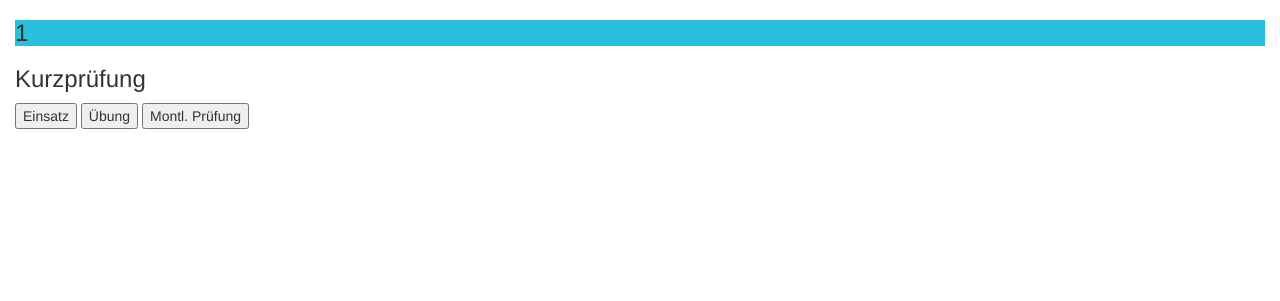
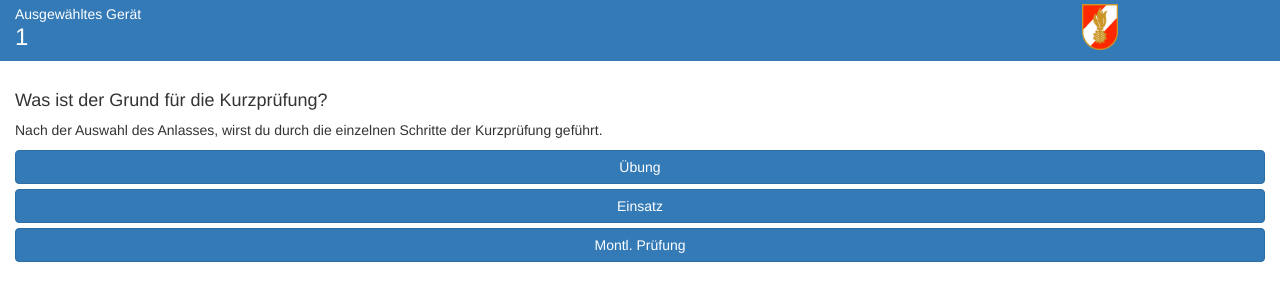
Before and after one commit to SeppUnterwurzacher/ats_app, a Flask app: page /auswahl/1 in a window 1280 px wide. Shown: the top 301 px of the page. Run offline with Flask 2, Linux system fonts and the light colour scheme; some libraries are stand-ins or nearby versions.

Commit message:
Bootstrap eingeführt

```diff
--- /dev/null
+++ b/app/static/css/main.css
@@ -0,0 +1,3 @@
+.ps {
+    margin: 0.8em
+}
--- a/app/templates/auswahl.html
+++ b/app/templates/auswahl.html
@@ -1,13 +1,23 @@
 {% extends "base.html" %}
 
 {% block info%}
-<h1>Menü</h1>
-<p>hier kommen die buttons</p>
+    <h1>Menü</h1>
+    <p>hier kommen die buttons</p>
 {% endblock %}
 
 {% block input%}
-<h3>Kurzprüfung</h3>
-<button type="button" onClick="location.href='{{ url_for('kpstand', geraet=geraet, grund='Einsatz') }}'">Einsatz</button>
-<button type="button" onClick="location.href='{{ url_for('kpstand', geraet=geraet, grund='Uebung') }}'">Übung</button>
-<button type="button" onClick="location.href='{{ url_for('kpstand', geraet=geraet, grund='Tourlich') }}'">Montl. Prüfung</button>
+    <br>
+    <div class="row">
+        <div class="col-xs-12">
+            <h4>Was ist der Grund für die Kurzprüfung?</h4>
+            <p>Nach der Auswahl des Anlasses, wirst du durch die einzelnen Schritte der Kurzprüfung geführt.</p>
+        </div>
+    </div>
+    <div class="row">
+        <div class="col-xs-12">
+            <button type="button" class="btn btn-primary btn-block" onClick="location.href='{{ url_for('kpstand', geraet=geraet, grund='Uebung') }}'">Übung</button>
+            <button type="button" class="btn btn-primary btn-block" onClick="location.href='{{ url_for('kpstand', geraet=geraet, grund='Einsatz') }}'">Einsatz</button>
+            <button type="button" class="btn btn-primary btn-block" onClick="location.href='{{ url_for('kpstand', geraet=geraet, grund='Tourlich') }}'">Montl. Prüfung</button>
+        </div>
+    </div>
 {% endblock%}
--- a/app/templates/base.html
+++ b/app/templates/base.html
@@ -1,5 +1,9 @@
 {% extends 'bootstrap/base.html' %}
 
+{% block styles %}
+{{super()}}
+<link rel="stylesheet" href="{{ url_for('static', filename='css/main.css') }}">
+{% endblock%}
 
 {% block title %}
     {% if title %}{{ title }} - ATS-App{% else %}ATS-App{% endif %}
@@ -7,8 +11,14 @@
 
 {% block content %}
     <div class="container-fluid">
-        <div style="background-color: rgb(40, 192, 219);">
-            <h3>{{ geraet }}</h3>
+        <div class="row bg-primary">
+            <div class="col-xs-10">
+                <p style="margin-bottom: 0px; margin-top:0.3em">Ausgewähltes Gerät</p>
+                <h3 style="margin-top: 0px;">{{ geraet }}</h3>
+            </div>
+            <div class="col-xs-2">
+                <img src="/static/img/wappen_feuerwehr.png" alt="Wappen Feuerwehr" style="height: 50px; padding-top: 0.3em">
+            </div>
         </div>
 
         {% block input %}{% endblock %}
```
Also changed, not shown: app/templates/kpstandard.html (+11 -6 lines), app/static/img/wappen_feuerwehr.png (added).
